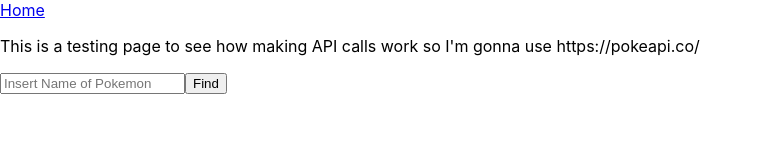
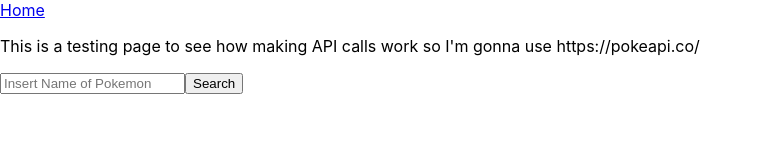
Before and after one commit to elee131/UBCSurvivalKit, a React (Create React App) app in the folder cs304-frontend/: page /testing in a window 1280 px wide. Shown: the top 163 px of the page, without its empty margins (0-762 px from the left). Built offline with nearby package versions, Linux system fonts and the light colour scheme.

Commit message:
api test works, combining the front and back end shouldn't be a huge problem hopefully

```diff
--- a/cs304-frontend/src/pages/APITest.js
+++ b/cs304-frontend/src/pages/APITest.js
@@ -1,30 +1,21 @@
-import { useState, useEffect } from "react";
+import { useState } from "react";
 import { Link } from "react-router-dom";
-
-function Fetch(name) {
-  const [info, setInfo] = useState();
-  useEffect(() => {
-    fetch(`https://pokeapi.co/api/v2/pokemon/${name}`)
-      .then((res) => {
-        return res.json();
-      })
-      .then((data) => {
-        console.log(data);
-        // setInfo(data);
-      })
-      .catch((e) => {
-        console.log(e);
-      });
-  }, []);
-  // return (
-  //   <div>
-  //     <p>{info}</p>
-  //   </div>
-  // );
-}
 
 function App() {
   const [request, setRequest] = useState("");
+  const [info, setInfo] = useState();
+  var data = null;
+  const search = async () => {
+    try {
+      data = await (
+        await fetch(`https://pokeapi.co/api/v2/pokemon/${request}`)
+      ).json();
+      console.log(data);
+      setInfo(data);
+    } catch (e) {
+      console.log(e.message);
+    }
+  };
   return (
     <div>
       <Link to="/"> Home </Link>
@@ -37,7 +28,10 @@ function App() {
         onChange={(e) => setRequest(e.target.value)}
         placeholder="Insert Name of Pokemon"
       />
-      <button onClick={() => Fetch(request)}> Find </button>
+      <button type="submit" onClick={search}>
+        Search
+      </button>
+      <p>{JSON.stringify(info)}</p>
     </div>
   );
 }
```
